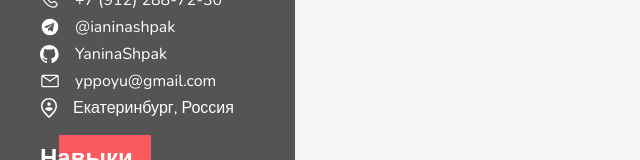
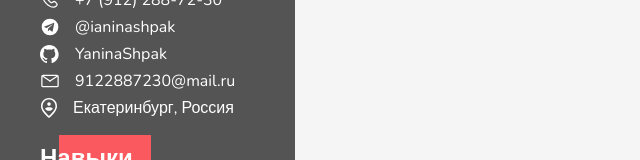
Before and after one commit to YaninaShpak/ianina-shpak-cv, a Next.js app: page / in a window 1280 px wide. Shown: the part 162-322 px from the top of the page, without its empty margins (0-640 px from the left). Built offline with nearby package versions, Linux system fonts and the light colour scheme; a web font is replaced by a local one.

Commit message:
refactor: change mail

```diff
--- a/app/data/contacts.js
+++ b/app/data/contacts.js
@@ -58,8 +58,8 @@ export const contactsData = [
     ),
   },
   {
-    title: "yppoyu@gmail.com",
-    link: "mailto:yppoyu@gmail.com",
+    title: "9122887230@mail.ru",
+    link: "mailto:9122887230@mail.ru",
     icon: (
       <svg
         className="contacts-list__icon"
```
